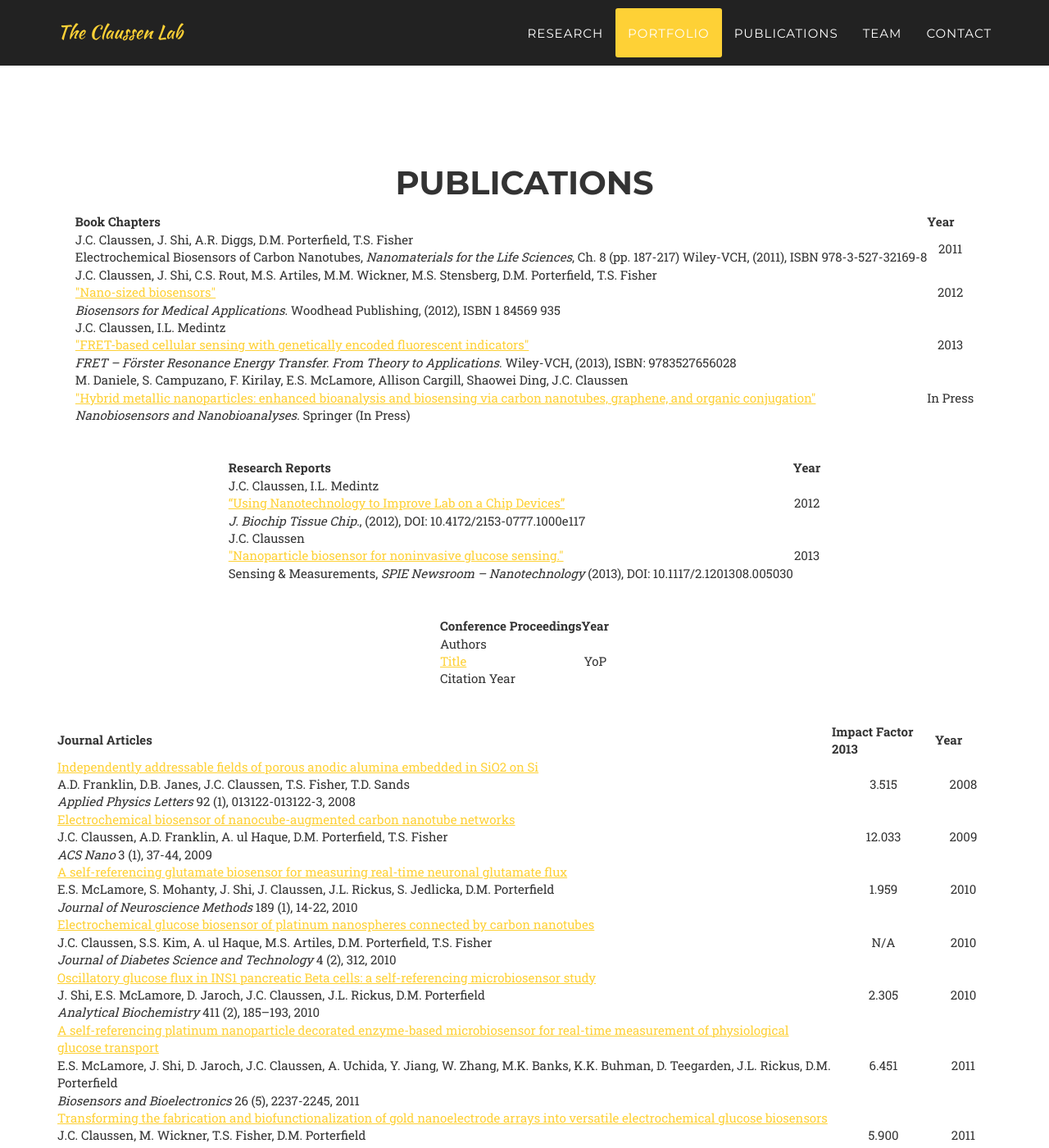
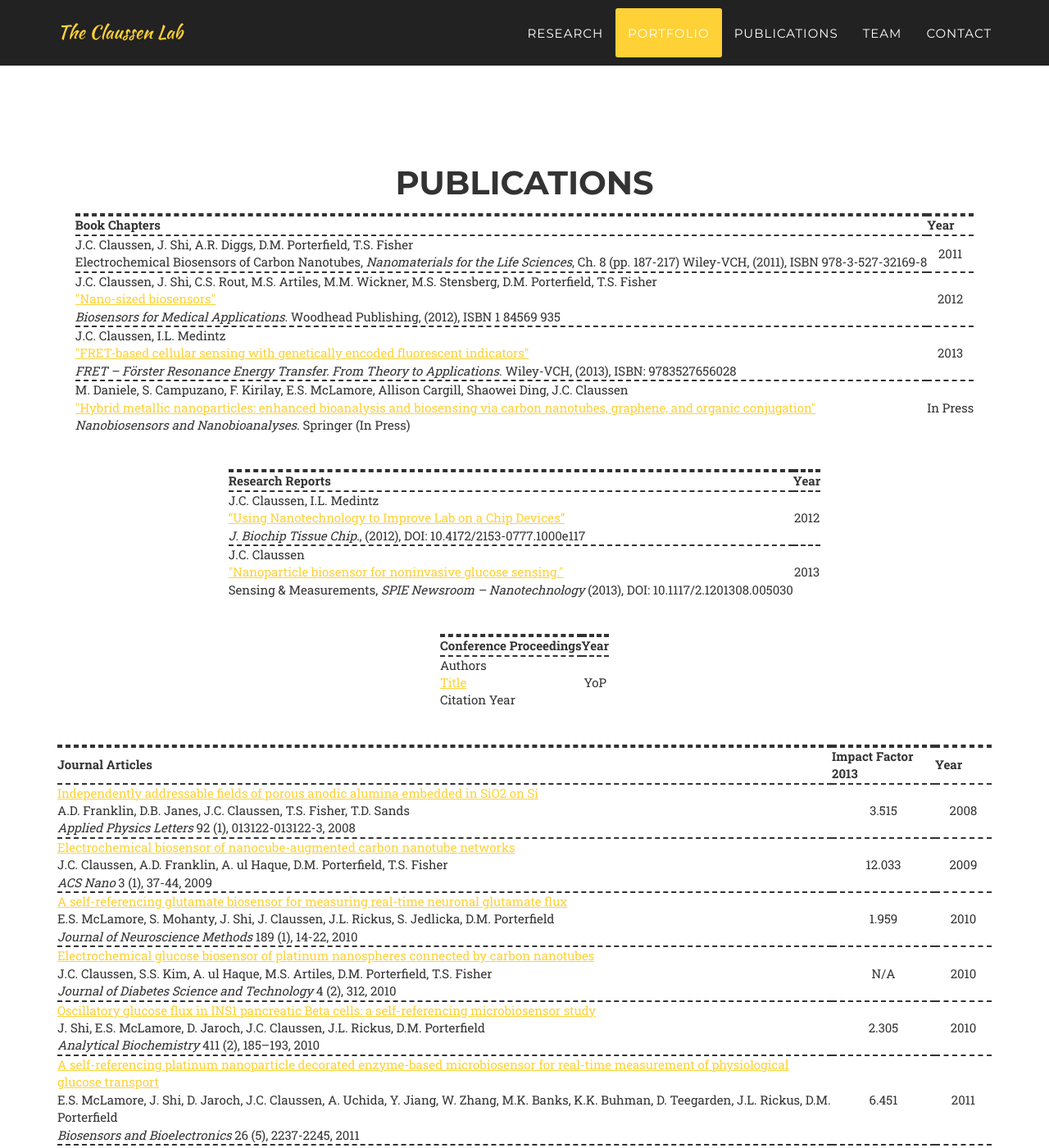
Before and after one commit to shaoweiD/newwebsite, a Jekyll site: the page built from index.html, in a window 1280 px wide and 1400 px high, scrolled down 2339 px. Shown: the whole window at 82% size. Built offline with Jekyll 4.4.1, drawn with Linux system fonts in a browser that asks for light colours; some web fonts are replaced.

Commit message:
Added borders to table rows
Addendum to my previous comments. The lines give MUCH greater clarity to the reader.
My next project will be finding and replacing Contacts.

```diff
--- a/_includes/css/agency.css
+++ b/_includes/css/agency.css
@@ -55,6 +55,10 @@ h6 {
     text-transform: uppercase;
     font-family: Montserrat,"Helvetica Neue",Helvetica,Arial,sans-serif;
     font-weight: 700;
+}
+
+tr {
+    border-top: 2px dashed;
 }
 
 .img-centered {
```
